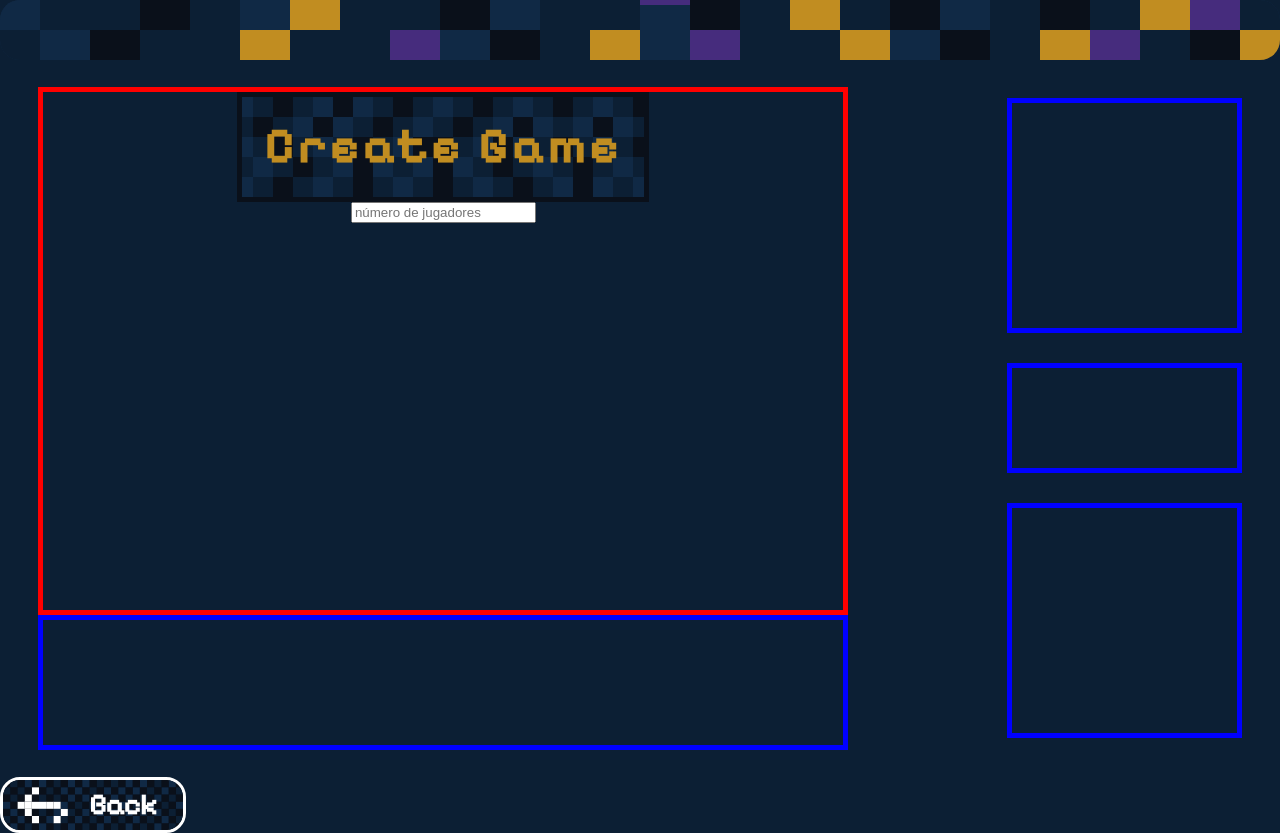
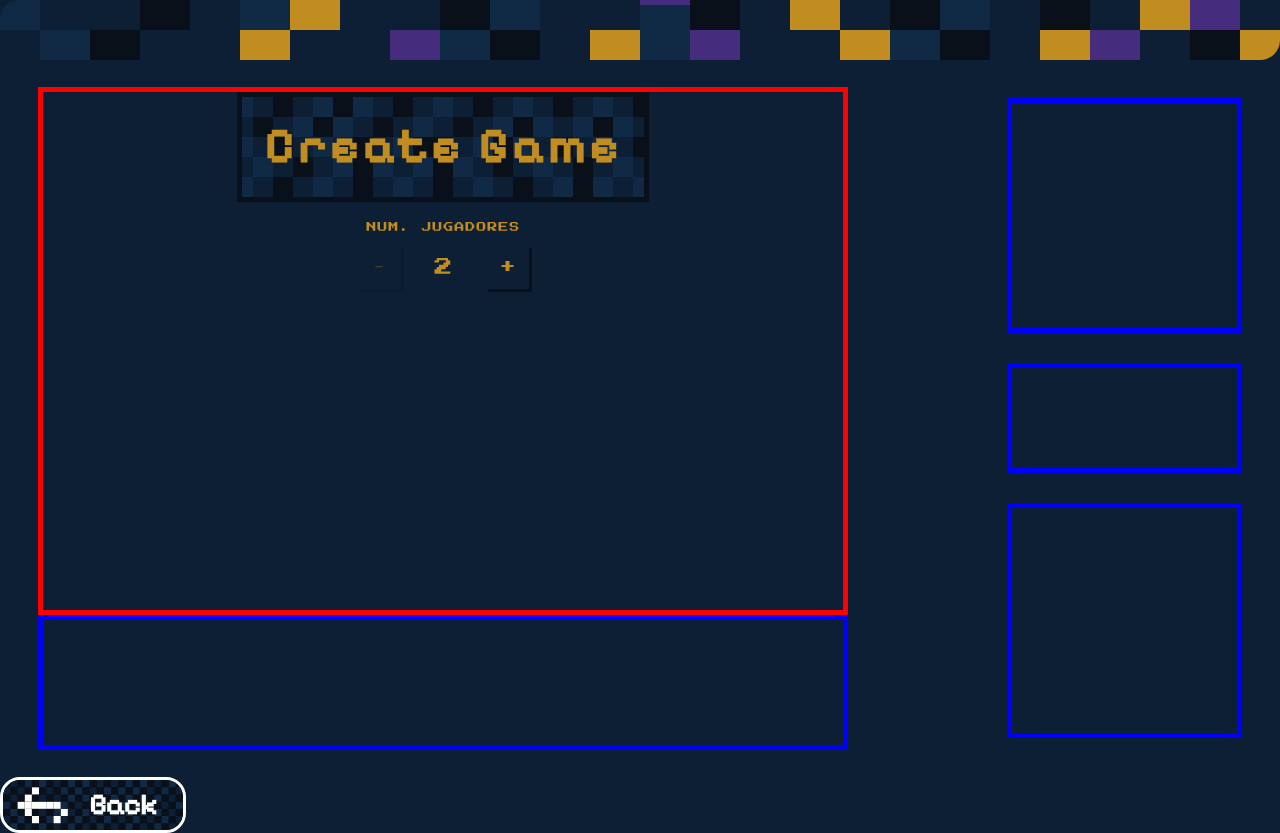
Before and after one commit to avoleon15/ILA, a React app in the folder FinalProject/Frontend/: page / in a window 1280 px wide. Both pictures are taken after a click on the button "Create Game". Built offline with nearby package versions, Linux system fonts and the light colour scheme; the HTML template or start-up script is replaced by a standard one.

Commit message:
num of players feature added

```diff
--- /dev/null
+++ b/FinalProject/Frontend/src/components/PlayersNum/PlayersNum.css
@@ -0,0 +1,66 @@
+@import url('https://fonts.googleapis.com/css2?family=Press+Start+2P&display=swap');
+
+.pixel-wrap {
+    display: flex;
+    flex-direction: column;
+    align-items: center;
+    gap: 12px;
+}
+
+.pixel-label {
+    font-family: 'Press Start 2P', monospace;
+    font-size: 10px;
+    color: var(--color-accent);
+    letter-spacing: 1px;
+}
+
+.pixel-controls {
+    display: flex;
+    align-items: center;
+}
+
+.pixel-btn {
+    font-family: 'Press Start 2P', monospace;
+    font-size: 16px;
+    width: 44px;
+    height: 44px;
+    background: var(--color-surface-primary);
+    color: var(--color-accent);
+    border: 3px var(--color-accent);
+    cursor: pointer;
+    box-shadow: 3px 3px 0 var(--color-background);
+    transition: transform 0.05s, box-shadow 0.05s;
+    display: flex;
+    align-items: center;
+    justify-content: center;
+}
+
+.pixel-btn:active {
+    transform: translate(2px, 2px);
+    box-shadow: 1px 1px 0 var(--color-background);
+}
+
+.pixel-btn:disabled {
+    opacity: 0.3;
+    cursor: not-allowed;
+}
+
+.pixel-input {
+    font-family: 'Press Start 2P', monospace;
+    font-size: 18px;
+    width: 80px;
+    height: 44px;
+    background: var(--color-surface-primary);
+    color: var(--color-accent);
+    border-top: 3px var(--color-accent);
+    border-bottom: 3px var(--color-accent);
+    border-left: none;
+    border-right: none;
+    text-align: center;
+    outline: none;
+}
+
+.pixel-input::-webkit-outer-spin-button,
+.pixel-input::-webkit-inner-spin-button {
+    -webkit-appearance: none;
+}
--- /dev/null
+++ b/FinalProject/Frontend/src/components/PlayersNum/PlayersNum.jsx
@@ -0,0 +1,29 @@
+import './PlayersNum.css'
+
+function NumberInput({ label, value, onChange, min = 2, max = 8 }) {
+    return (
+        <div className="pixel-wrap">
+            {label && <span className="pixel-label">{label}</span>}
+            <div className="pixel-controls">
+                <button
+                    className="pixel-btn"
+                    onClick={() => value > min && onChange(value - 1)}
+                    disabled={value <= min}
+                >−</button>
+                <input
+                    className="pixel-input"
+                    type="number"
+                    value={value}
+                    readOnly
+                />
+                <button
+                    className="pixel-btn"
+                    onClick={() => value < max && onChange(value + 1)}
+                    disabled={value >= max}
+                >+</button>
+            </div>
+        </div>
+    )
+}
+
+export default NumberInput
--- a/FinalProject/Frontend/src/components/TitleHolder/TitleHolder.jsx
+++ b/FinalProject/Frontend/src/components/TitleHolder/TitleHolder.jsx
@@ -6,6 +6,7 @@ function TitleHolder({ text }){
         <div className='titleHolder'>
             <div className='canvas-titleHolder'></div>
             <h1>{text}</h1>
+
         </div>
     )
 }
--- a/FinalProject/Frontend/src/screens/createGame/createGame.css
+++ b/FinalProject/Frontend/src/screens/createGame/createGame.css
@@ -1,6 +1,7 @@
-#createGame{
+#createGame {
     display: flex;
     flex-direction: column;
     justify-content: center;
     align-items: center;
+    gap: 20px; /* ← espacio entre TitleHolder y NumberInput */
 }
--- a/FinalProject/Frontend/src/screens/createGame/createGame.jsx
+++ b/FinalProject/Frontend/src/screens/createGame/createGame.jsx
@@ -1,22 +1,24 @@
-import OptionHolder from '../../components/OptionHolder/OptionHolder.jsx'
+import { useState } from "react"
+import NumberInput from '../../components/PlayersNum/PlayersNum.jsx'
 import TitleHolder from '../../components/TitleHolder/TitleHolder.jsx'
-import './createGame.css'
-import { useState } from "react"
+import "./createGame.css"
 
-function createGame({ navigate }) {
-    const [valor, setValor] = useState("")
+function CreateGame({ navigate }) {
+    const [players, setPlayers] = useState(2)
 
     return (
         <section id='createGame'>
             <TitleHolder text="Create Game" />
-            <input
-                type="number"
-                value={valor}
-                onChange={(e) => setValor(e.target.value)}
-                placeholder="número de jugadores"
+            <NumberInput
+                label="NUM. JUGADORES"
+                value={players}
+                onChange={setPlayers}
+                min={2}
+                max={8}
             />
+
         </section>
     )
 }
 
-export default createGame
+export default CreateGame
```
